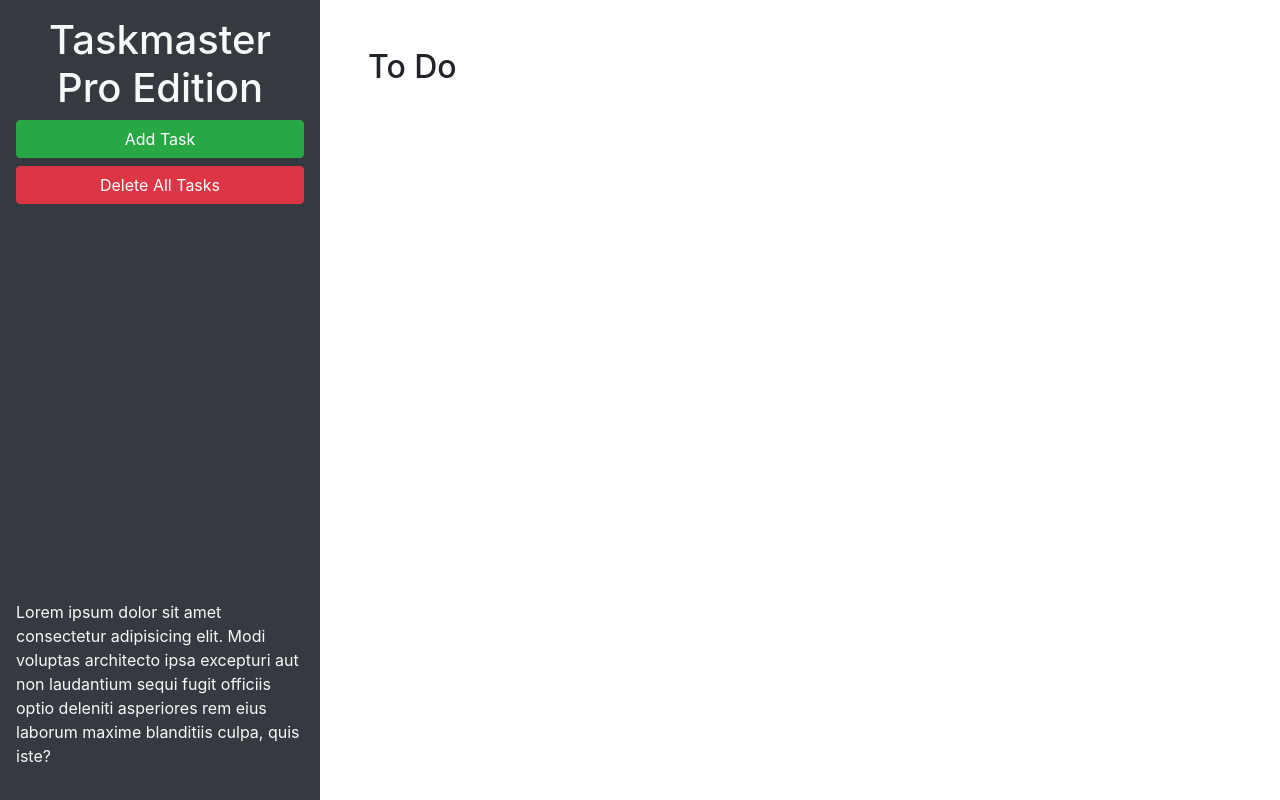
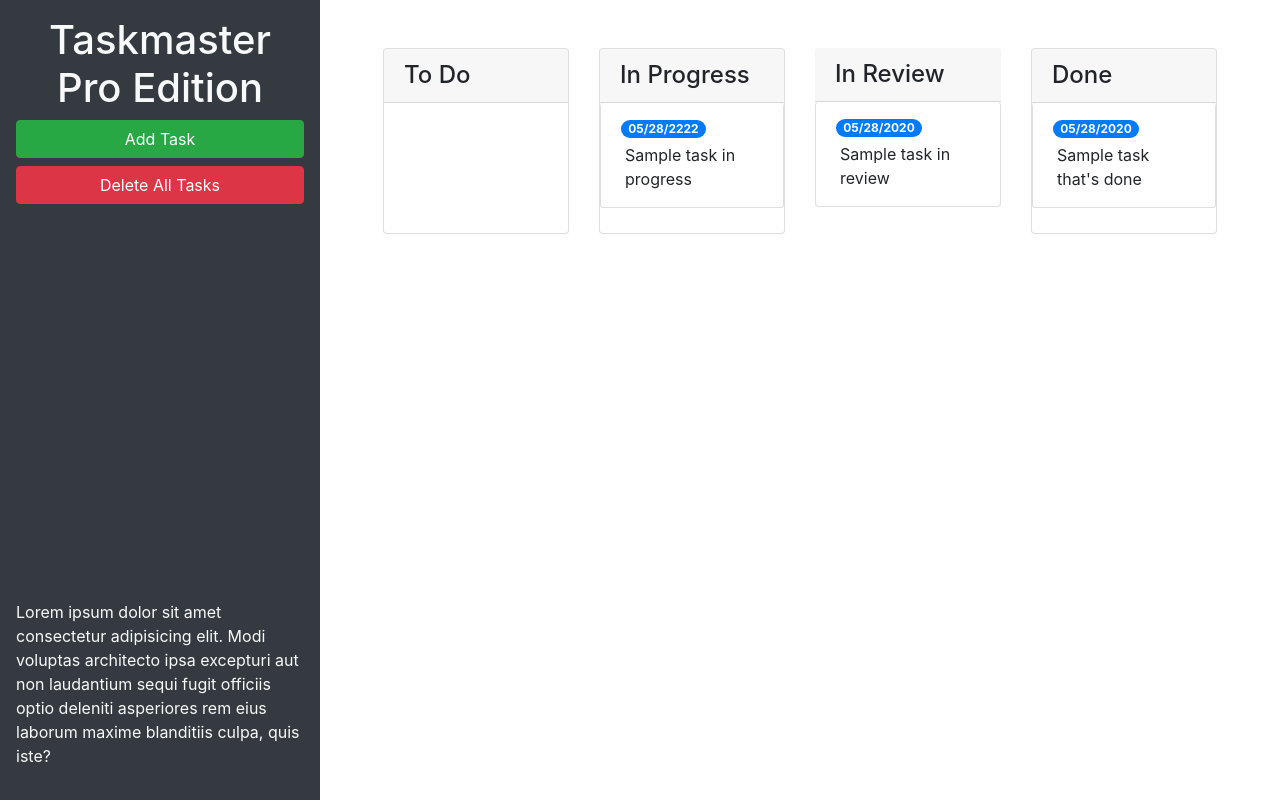
Before and after one commit to erockenmeyer/taskmaster-pro, a plain HTML site: page index.html in a window 1280 px wide. Drawn offline with nearby package versions, Linux system fonts and the light colour scheme.

Commit message:
added columns

```diff
--- a/index.html
+++ b/index.html
@@ -24,9 +24,52 @@
       </p>
     </header>
     <main class="col-12 col-lg-9">
-      <div class="m-5">
-        <h2>To Do</h2>
-        <ul id="list-toDo" class="list-group"> </ul>
+      <div class="m-5 row justify-content-around">
+        <!-- todo start -->
+        <div class="col-12 col-md-6 col-xl-3 mb-3">
+          <div class="card">
+            <h4 class="card-header">To Do</h2>
+            <ul id="list-toDo" class="list-group"> </ul>
+          </div>
+        </div>
+        <!-- in progress start -->
+        <div class="col-12 col-md-6 col-xl-3 mb-3">
+          <div class="card">
+            <h4 class="card-header">In Progress</h2>
+            <ul id="list-inProgres" class="list-group">
+              <li class="list-group-item">
+                <span class="badge badge-primary badge-pill">05/28/2222</span>
+                <p class="m-1">Sample task in progress</p>
+              </li>
+            </ul>
+          </div>
+        </div>
+          <!-- in review start -->
+        <div class="col-12 col-md-6 col-xl-3 mb-3">
+          <div clas="card">
+            <h4 class="card-header">In Review</h2>
+            <ul id="list-inReview" class="list-group">
+              <li class="list-group-item">
+                <span class="badge badge-primary badge-pill">05/28/2020</span>
+                <p class="m-1">Sample task in review</p>
+              </li>
+            </ul>
+          </div>
+        </div>
+        <!-- in review end -->
+        <!-- done start -->
+        <div class="col-12 col-md-6 col-xl-3 mb-3">
+          <div class="card">
+            <h4 class="card-header">Done</h2>
+            <ul id="list-done" class="list-group">
+              <li class="list-group-item">
+                <span class="badge badge-primary badge-pill">05/28/2020</span>
+                <p class="m-1">Sample task that's done</p>
+              </li>
+            </ul>
+          </div>
+        </div>
+        <!-- done end -->
       </div>
     </main>
   </div>
@@ -46,11 +89,11 @@
           <form>
             <div class="form-group">
               <label for="modalTaskDescription">Task description</label>
-              <textarea id="modalTaskDescription" rows="3"></textarea>
+              <textarea id="modalTaskDescription" rows="3" class="form-control"></textarea>
             </div>
             <div class="form-group">
               <label for="modalDueDate">Due date</label>
-              <input type="text" id="modalDueDate" placeholder="mm/dd/yyyy" autocomplete="off" />
+              <input type="text" id="modalDueDate" class="form-control" placeholder="mm/dd/yyyy" autocomplete="off" />
             </div>
           </form>
         </div>
```
